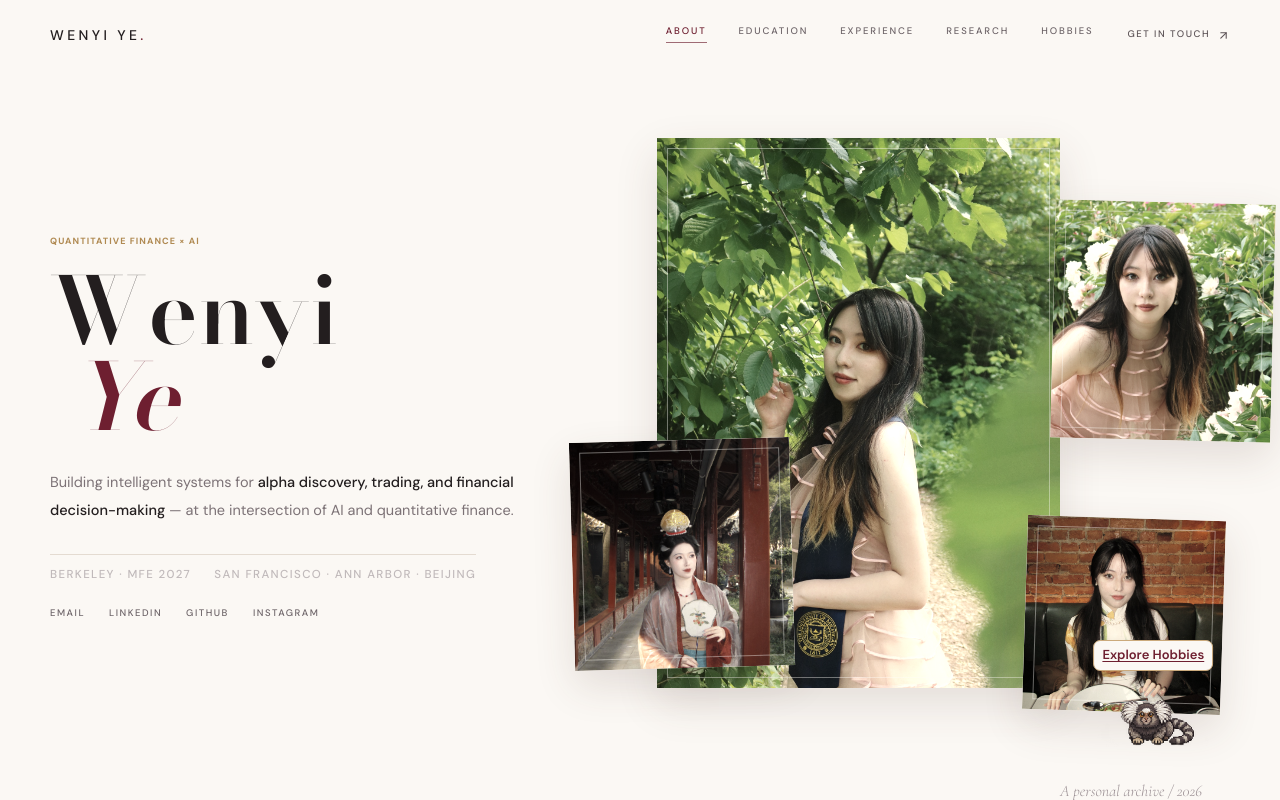
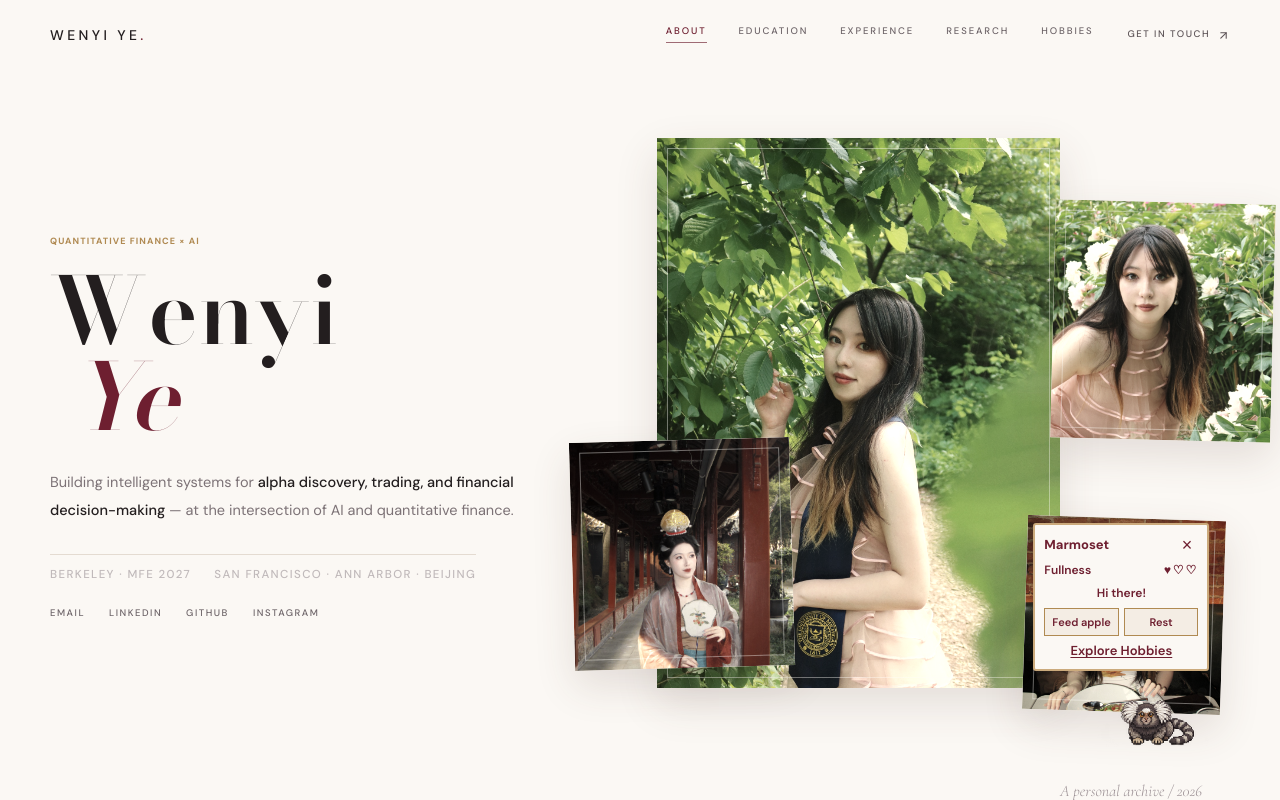
Before and after one commit to yewenyiywy/wenyi-portfolio, a Next.js app: page / in a window 1280 px wide. Both pictures are taken after a click on the button 1165 px from the left and 713 px from the top of the page. Shown: the top 800 px of the page. Built offline with nearby package versions, Linux system fonts and the light colour scheme.

Commit message:
Add marmoset feeding, rest and edge pauses

```diff
--- a/app/marmoset-pet.module.css
+++ b/app/marmoset-pet.module.css
@@ -43,7 +43,7 @@
   animation: face 42s step-end infinite;
 }
 
-.sprite {
+.sprite, .edgeIdle {
   position: absolute;
   left: 0;
   top: calc(var(--size) * -.16);
@@ -51,13 +51,17 @@
   height: var(--size);
   background: url('/marmoset-sprites.webp') 0 0 / 400% 200% no-repeat;
   image-rendering: pixelated;
-  animation: walk .48s step-end infinite;
 }
+.walkLayer { display: block; position: absolute; inset: 0; animation: edge-walk 42s step-end infinite; }
+.sprite { animation: walk .48s step-end infinite; }
+.edgeIdle { background-position: 0 100%; opacity: 0; animation: edge-rest 42s step-end infinite; }
 
-.roamer:is(:has(:focus-visible), [data-hopping='true'], [data-greeting='true']),
-.roamer:is(:has(:focus-visible), [data-hopping='true'], [data-greeting='true']) .facing {
+.roamer:is(:has(:focus-visible), :not([data-activity='idle']), [data-greeting='true']),
+.roamer:is(:has(:focus-visible), :not([data-activity='idle']), [data-greeting='true']) :is(.facing, .edgeIdle, .walkLayer) {
   animation-play-state: paused;
 }
+.roamer:is(:has(:focus-visible), :not([data-activity='idle']), [data-greeting='true']) .edgeIdle { visibility: hidden; }
+.roamer:is(:has(:focus-visible), :not([data-activity='idle']), [data-greeting='true']) .walkLayer { opacity: 1 !important; }
 
 .pet:focus-visible .sprite, .roamer[data-greeting='true'] .sprite {
   animation: none;
@@ -65,25 +69,32 @@
 }
 
 @media (hover: hover) {
-  .roamer:hover, .roamer:hover .facing { animation-play-state: paused; }
+  .roamer:hover, .roamer:hover :is(.facing, .edgeIdle, .walkLayer) { animation-play-state: paused; }
+  .roamer:hover .edgeIdle { visibility: hidden; }
+  .roamer:hover .walkLayer { opacity: 1 !important; }
   .pet:hover .sprite {
     animation: none;
     background-position: calc(100% / 3) 100%;
   }
 }
 
-.roamer[data-hopping='true'] .sprite { animation: hop .66s step-end both; }
+.roamer[data-activity='hop'] .sprite { animation: hop .66s step-end both; }
+.roamer:is([data-activity='eat'], [data-activity='happy'], [data-activity='rest']) .sprite {
+  background-image: url('/marmoset-care.webp');
+  top: calc(var(--size) * -.23);
+}
+.roamer[data-activity='eat'] .sprite { animation: eat .8s step-end infinite; }
+.roamer[data-activity='happy'] .sprite { animation: happy 1.5s step-end both; }
+.roamer[data-activity='rest'] .sprite { animation: none; background-position: 100% 100%; }
 
 .greeting {
   position: absolute;
   bottom: calc(100% + 5px);
-  left: 50%;
-  width: max-content;
-  max-width: calc(var(--size) + 20px);
-  padding: 6px 8px;
-  transform: translateX(-50%);
-  border: 1px solid var(--gold-soft);
-  border-radius: 7px;
+  left: 0;
+  width: 176px;
+  padding: 9px;
+  border: 2px solid var(--gold-soft);
+  border-radius: 3px;
   background: var(--ivory);
   box-shadow: 0 3px 8px #231e1f22;
   color: var(--wine);
@@ -91,6 +102,20 @@
   text-align: center;
   pointer-events: auto;
 }
+.roamer[data-align-right='true'] .greeting { left: auto; right: 0; }
+.petTitle, .fullness { display: flex; align-items: center; justify-content: space-between; gap: 5px; }
+.petTitle { font-weight: 700; }
+.petTitle button { border: 0; background: none; color: inherit; font-size: 18px; cursor: pointer; }
+.fullness { margin-top: 6px; font-size: 12px; }
+.fullness span:last-child { letter-spacing: 2px; }
+.status { margin: 7px 0; font-size: 12px; }
+.actions { display: flex; gap: 5px; margin-bottom: 7px; }
+.actions button {
+  flex: 1; border: 1px solid var(--gold); background: #f4ede4;
+  color: var(--wine); padding: 6px 4px; font: 600 11px var(--sans); cursor: pointer;
+}
+.actions button:disabled { opacity: .5; cursor: default; }
+.actions button:focus-visible, .petTitle button:focus-visible { outline: 2px solid var(--wine); outline-offset: 2px; }
 
 .greeting a { text-decoration: underline; text-underline-offset: 2px; }
 
@@ -108,6 +133,18 @@
   88%, 100% { background-position: 0 100%; }
 }
 
+@keyframes eat {
+  0% { background-position: 0 0; }
+  25% { background-position: calc(100% / 3) 0; }
+  50% { background-position: calc(200% / 3) 0; }
+  75% { background-position: 100% 0; }
+}
+
+@keyframes happy {
+  0% { background-position: calc(100% / 3) 100%; }
+  55%, 100% { background-position: calc(200% / 3) 100%; }
+}
+
 @keyframes roam {
   0%, 100% { left: 82%; top: 95%; }
   12%, 14% { left: 100%; top: 95%; }
@@ -121,9 +158,21 @@
   14%, 73% { transform: scaleX(-1); }
 }
 
+@keyframes edge-rest {
+  0%, 14%, 44%, 73%, 100% { opacity: 0; }
+  12%, 40%, 69% { opacity: 1; }
+}
+@keyframes edge-walk {
+  0%, 14%, 44%, 73%, 100% { opacity: 1; }
+  12%, 40%, 69% { opacity: 0; }
+}
+
 @media (prefers-reduced-motion: reduce) {
   .roamer { animation: none; left: 100%; top: 100%; }
   .facing { animation: none; }
   .sprite { animation: none; background-position: 0 100%; }
-  .roamer[data-hopping='true'] .sprite { animation: none; }
+  .edgeIdle, .walkLayer { animation: none; }
+  .roamer[data-activity='hop'] .sprite { animation: none; }
+  .roamer[data-activity='eat'] .sprite { animation: none; background-position: calc(200% / 3) 0; }
+  .roamer[data-activity='happy'] .sprite { animation: none; background-position: calc(200% / 3) 100%; }
 }
--- a/app/marmoset-pet.tsx
+++ b/app/marmoset-pet.tsx
@@ -3,29 +3,48 @@
 import Link from 'next/link'
 import { usePathname } from 'next/navigation'
 import { useEffect, useState } from 'react'
+import type { MouseEvent } from 'react'
 import styles from './marmoset-pet.module.css'
 
 export default function MarmosetPet() {
   const pathname = usePathname()
-  const [hopping, setHopping] = useState(false)
+  const [activity, setActivity] = useState<'idle' | 'hop' | 'eat' | 'happy' | 'rest'>('idle')
   const [greeting, setGreeting] = useState(false)
+  const [fullness, setFullness] = useState(1)
+  const [alignRight, setAlignRight] = useState(false)
 
   useEffect(() => {
-    if (!hopping) return
-    const timer = window.setTimeout(() => setHopping(false), 680)
+    if (activity === 'idle' || activity === 'rest') return
+    const duration = activity === 'eat' ? 2400 : activity === 'happy' ? 1500 : 680
+    const timer = window.setTimeout(() => setActivity(activity === 'eat' ? 'happy' : 'idle'), duration)
     return () => window.clearTimeout(timer)
-  }, [hopping])
+  }, [activity])
 
-  function greet() {
-    setHopping(true)
+  useEffect(() => {
+    const timer = window.setInterval(() => setFullness(value => Math.max(0, value - 1)), 45000)
+    return () => window.clearInterval(timer)
+  }, [])
+
+  function greet(event: MouseEvent<HTMLButtonElement>) {
+    setAlignRight(event.currentTarget.getBoundingClientRect().left > window.innerWidth / 2)
+    if (activity === 'idle') setActivity('hop')
+    if (activity === 'rest' && !greeting) setActivity('idle')
     setGreeting(open => !open)
   }
+
+  function feed() {
+    if (fullness >= 3 || activity === 'eat' || activity === 'happy') return
+    setFullness(value => Math.min(3, value + 1))
+    setActivity('eat')
+  }
+
+  const busy = activity === 'eat' || activity === 'happy'
 
   return (
     <div className={styles.world} onKeyDown={event => {
       if (event.key === 'Escape') setGreeting(false)
     }}>
-      <div className={styles.roamer} data-hopping={hopping} data-greeting={greeting}>
+      <div className={styles.roamer} data-activity={activity} data-greeting={greeting} data-align-right={alignRight}>
         <button
           type="button"
           className={styles.pet}
@@ -35,13 +54,21 @@ export default function MarmosetPet() {
           onClick={greet}
         >
           <span className={styles.facing} aria-hidden="true">
-            <span className={styles.sprite} />
+            <span className={styles.walkLayer}><span className={styles.sprite} /></span>
+            <span className={styles.edgeIdle} />
           </span>
         </button>
         <div className={styles.greeting} id="marmoset-greeting" hidden={!greeting}>
-          {pathname === '/hobbies' ? 'Hi there!' : (
-            <Link href="/hobbies" onClick={() => setGreeting(false)}>Explore Hobbies</Link>
-          )}
+          <div className={styles.petTitle}>Marmoset <button type="button" aria-label="Close pet menu" onClick={() => setGreeting(false)}>×</button></div>
+          <div className={styles.fullness} aria-label={`Fullness: ${fullness} of 3`}>
+            <span>Fullness</span><span aria-hidden="true">{'♥'.repeat(fullness)}{'♡'.repeat(3 - fullness)}</span>
+          </div>
+          <p className={styles.status} role="status">{activity === 'eat' ? 'Nom nom…' : activity === 'happy' ? 'Yummy!' : activity === 'rest' ? 'Zzz…' : fullness === 3 ? 'I’m full!' : 'Hi there!'}</p>
+          <div className={styles.actions}>
+            <button type="button" onClick={feed} disabled={busy || fullness === 3}>Feed apple</button>
+            <button type="button" onClick={() => setActivity(activity === 'rest' ? 'idle' : 'rest')} disabled={busy}>{activity === 'rest' ? 'Wake' : 'Rest'}</button>
+          </div>
+          {pathname !== '/hobbies' && <Link href="/hobbies" onClick={() => setGreeting(false)}>Explore Hobbies</Link>}
         </div>
       </div>
     </div>
```
Also changed, not shown: public/marmoset-care.webp (added).
